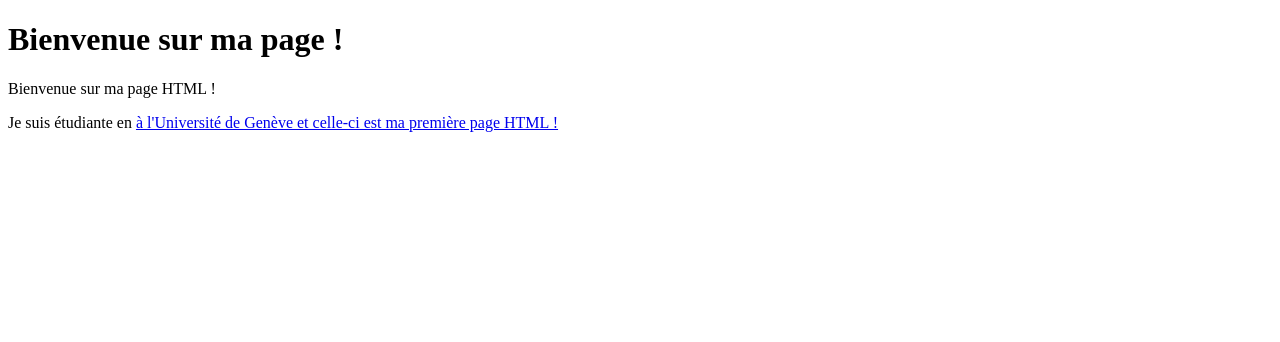
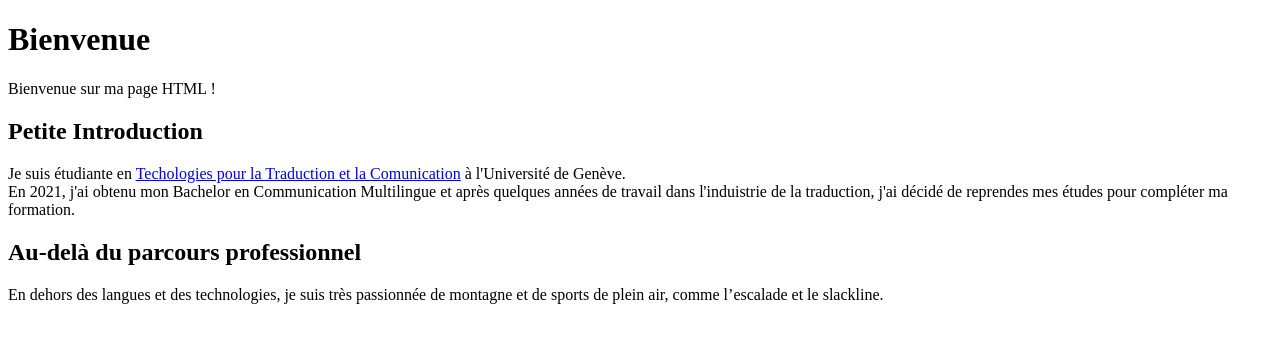
Before and after one commit to FrancescaAgostini/FrancescaAgostini.github.io, a plain HTML site: page index.html in a window 1280 px wide. Drawn offline with Linux system fonts and the light colour scheme.

Commit message:
Update index.html

```diff
--- a/index.html
+++ b/index.html
@@ -1,12 +1,20 @@
 <!DOCTYPE html>
-<html>
+<html lang="fr">
   <head>
-    <title>Page d'accueil </title>
+    <meta charset="utf-8">
+    <title>AgostiniFrancesca - Page d'accueil </title>
   </head>
   <body>
-        <h1>Bienvenue sur ma page ! </h1>
-      <p>Bienvenue sur ma page HTML ! </p>
-      <p> Je suis étudiante en <a href=" https://www.unige.ch/fti/enseignements/matech" technologies de la traduction et de la communication a> à l'Université de Genève et celle-ci est ma première page HTML ! </p>
+        <h1>Bienvenue</h1>
+        <p>Bienvenue sur ma page HTML ! </p>
+
+        <h2> <strong>Petite Introduction </strong></h2>
+        <p> Je suis étudiante en <a href=" https://www.unige.ch/fti/enseignements/matech">Techologies pour la Traduction et la Comunication</a> à l'Université de Genève.<br>
+          En 2021, j'ai obtenu mon Bachelor en Communication Multilingue et après quelques années de travail dans l'induistrie de la traduction, j'ai décidé de reprendes mes études pour compléter ma formation.
+        </p>
+
+        <h2> <strong>Au-delà du parcours professionnel</strong></h2>
+        <p> En dehors des langues et des technologies, je suis très passionnée de montagne et de sports de plein air, comme l’escalade et le slackline.</p>
 
   </body>
 </html>
```
